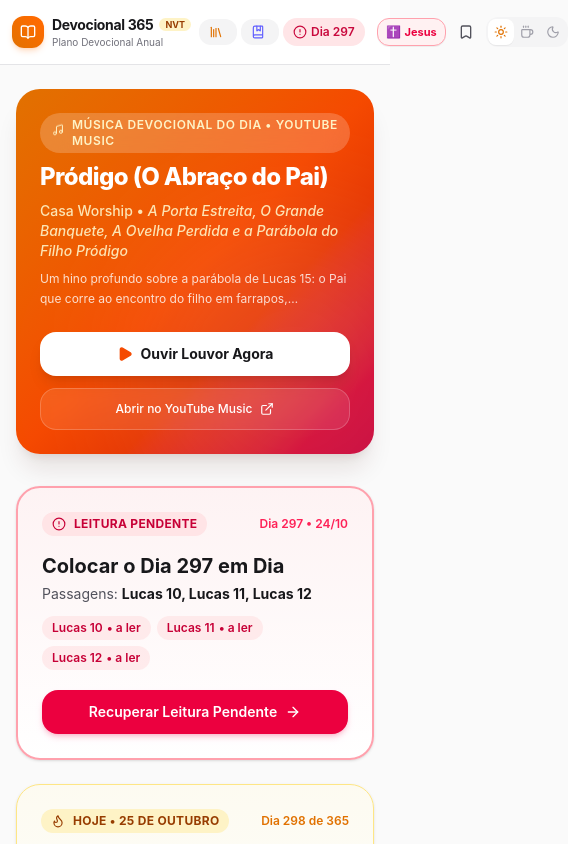
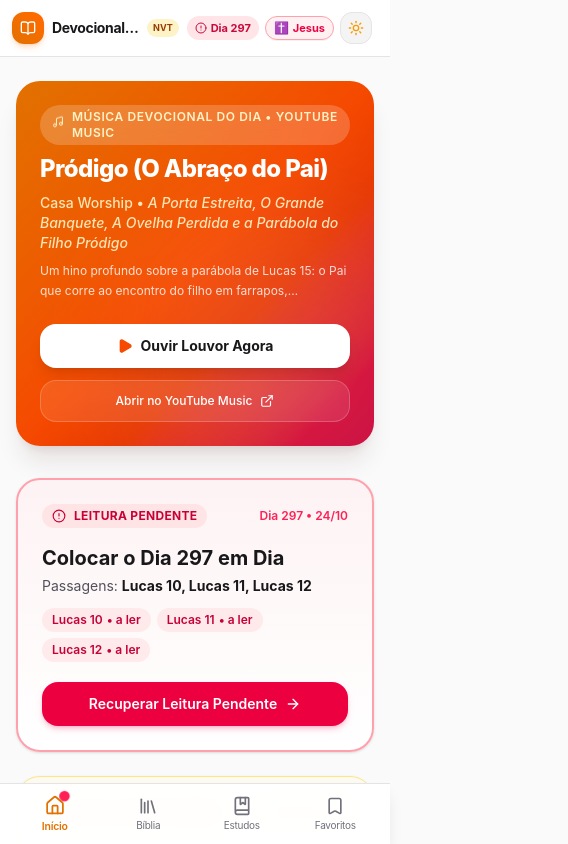
Before and after one commit to barretrb/pessoal, a React (Vite) app in the folder devocional-biblia/: page / in a window 390 px wide. Shown: the top 844 px of the page, 568 px wide, since content can reach past the window. Built offline with nearby package versions, Linux system fonts and the light colour scheme.

Commit message:
feat(mobile): reformular navegacao mobile com BottomNav e header enxuto sem estouro

```diff
--- a/devocional-biblia/src/App.jsx
+++ b/devocional-biblia/src/App.jsx
@@ -1,5 +1,6 @@
 import React, { useState, useEffect } from 'react';
 import Navbar from './components/Navbar';
+import BottomNav from './components/BottomNav';
 import Dashboard from './components/Dashboard';
 import LeitorBiblico from './components/LeitorBiblico';
 import BibleArcModal from './components/BibleArcModal';
@@ -177,7 +178,7 @@
       />
 
       {/* Conteúdo Principal */}
-      <main className="flex-1 pb-16">
+      <main className="flex-1 pb-24 md:pb-16 overflow-x-hidden">
         {currentView === 'dashboard' ? (
           <Dashboard
             days={days}
@@ -226,6 +227,23 @@
           />
         )}
       </main>
+
+      {/* Barra de Navegação Inferior Móvel (Otimizada para Celular) */}
+      <BottomNav
+        currentView={currentView}
+        onGoHome={() => {
+          setIsFreeReading(false);
+          setCurrentView('dashboard');
+        }}
+        onOpenBibleNav={() => setBibleNavOpen(true)}
+        onOpenStudyInfo={() => handleOpenStudyInfo(isFreeReading ? freeReadingBook : 'Lucas')}
+        onOpenFavorites={() => {
+          setFavorites(storage.getFavorites());
+          setHighlights(storage.getHighlights());
+          setFavoritesModalOpen(true);
+        }}
+        pendingDayId={pendingDayId}
+      />
 
       {/* Modal Navegação Livre da Bíblia */}
       <NavegacaoBibliaModal
--- /dev/null
+++ b/devocional-biblia/src/components/BottomNav.jsx
@@ -0,0 +1,80 @@
+import React from 'react';
+import {
+  Home,
+  Library,
+  BookMarked,
+  Bookmark,
+  AlertCircle
+} from 'lucide-react';
+
+export default function BottomNav({
+  currentView,
+  onGoHome,
+  onOpenBibleNav,
+  onOpenStudyInfo,
+  onOpenFavorites,
+  pendingDayId
+}) {
+  const isHomeActive = currentView === 'dashboard';
+  const isReaderActive = currentView === 'reader';
+
+  return (
+    <nav className="fixed bottom-0 left-0 right-0 z-40 md:hidden bg-white/95 dark:bg-zinc-900/95 sepia:bg-[#f4e4c1]/95 backdrop-blur-md border-t border-zinc-200 dark:border-zinc-800 sepia:border-[#e6d3a7] shadow-lg transition-colors">
+      <div className="grid grid-cols-4 h-15 items-center px-2 max-w-md mx-auto">
+
+        {/* Aba 1: Início / Panorama */}
+        <button
+          onClick={onGoHome}
+          className={`relative flex flex-col items-center justify-center py-1 transition-all ${
+            isHomeActive
+              ? 'text-amber-600 dark:text-amber-400 font-semibold scale-105'
+              : 'text-zinc-500 dark:text-zinc-400 sepia:text-[#76634c] hover:text-zinc-800 dark:hover:text-zinc-200'
+          }`}
+        >
+          <div className="relative">
+            <Home className="w-5 h-5" />
+            {pendingDayId && (
+              <span className="absolute -top-1 -right-1 w-2.5 h-2.5 bg-rose-500 rounded-full animate-ping" />
+            )}
+            {pendingDayId && (
+              <span className="absolute -top-1 -right-1 w-2.5 h-2.5 bg-rose-500 rounded-full" />
+            )}
+          </div>
+          <span className="text-[10px] mt-0.5 tracking-tight">Início</span>
+        </button>
+
+        {/* Aba 2: Bíblia (66 Livros) */}
+        <button
+          onClick={onOpenBibleNav}
+          className={`flex flex-col items-center justify-center py-1 transition-all ${
+            isReaderActive
+              ? 'text-amber-600 dark:text-amber-400 font-semibold'
+              : 'text-zinc-500 dark:text-zinc-400 sepia:text-[#76634c] hover:text-zinc-800 dark:hover:text-zinc-200'
+          }`}
+        >
+          <Library className="w-5 h-5" />
+          <span className="text-[10px] mt-0.5 tracking-tight">Bíblia</span>
+        </button>
+
+        {/* Aba 3: Bíblia de Estudos */}
+        <button
+          onClick={() => onOpenStudyInfo && onOpenStudyInfo()}
+          className="flex flex-col items-center justify-center py-1 text-zinc-500 dark:text-zinc-400 sepia:text-[#76634c] hover:text-indigo-600 dark:hover:text-indigo-400 transition-all"
+        >
+          <BookMarked className="w-5 h-5" />
+          <span className="text-[10px] mt-0.5 tracking-tight">Estudos</span>
+        </button>
+
+        {/* Aba 4: Meus Favoritos */}
+        <button
+          onClick={onOpenFavorites}
+          className="flex flex-col items-center justify-center py-1 text-zinc-500 dark:text-zinc-400 sepia:text-[#76634c] hover:text-amber-600 dark:hover:text-amber-400 transition-all"
+        >
+          <Bookmark className="w-5 h-5" />
+          <span className="text-[10px] mt-0.5 tracking-tight">Favoritos</span>
+        </button>
+
+      </div>
+    </nav>
+  );
+}
--- a/devocional-biblia/src/components/Navbar.jsx
+++ b/devocional-biblia/src/components/Navbar.jsx
@@ -25,72 +25,62 @@
   onOpenBibleNav,
   onOpenStudyInfo
 }) {
+  // Alternador de tema em 1 clique para mobile (Claro -> Sépia -> Escuro -> Claro)
+  const handleCycleTheme = () => {
+    if (theme === 'light') setTheme('sepia');
+    else if (theme === 'sepia') setTheme('dark');
+    else setTheme('light');
+  };
+
   return (
     <header className="sticky top-0 z-40 backdrop-blur-md border-b transition-colors duration-200 bg-white/95 dark:bg-zinc-900/95 sepia:bg-[#f4e4c1]/95 border-zinc-200 dark:border-zinc-800 sepia:border-[#e6d3a7]">
-      <div className="max-w-6xl mx-auto px-3 sm:px-6 h-16 flex items-center justify-between gap-2">
+      <div className="max-w-6xl mx-auto px-3 sm:px-6 h-14 sm:h-16 flex items-center justify-between gap-2 overflow-hidden">
 
-        {/* 1. LOGO E TÍTULO RESPONSIVO (SEM QUEBRA DE LINHA NO MOBILE) */}
+        {/* 1. LOGO E TÍTULO RESPONSIVO (COMPACTO NO MOBILE) */}
         <div
           onClick={() => setCurrentView('dashboard')}
-          className="flex items-center space-x-2 sm:space-x-2.5 cursor-pointer group shrink-0 min-w-0"
+          className="flex items-center space-x-2 cursor-pointer group shrink min-w-0"
+          title="Ir para o Início / Panorama"
         >
           <div className="w-8 h-8 sm:w-9 sm:h-9 rounded-xl bg-gradient-to-tr from-amber-600 to-orange-500 flex items-center justify-center text-white shadow-md shadow-orange-500/20 group-hover:scale-105 transition-transform shrink-0">
             <BookOpen className="w-4 h-4 sm:w-4.5 sm:h-4.5" />
           </div>
-          <div className="min-w-0">
-            <div className="flex items-center space-x-1.5">
-              <span className="font-bold text-sm sm:text-base text-zinc-900 dark:text-zinc-100 sepia:text-[#433422] tracking-tight whitespace-nowrap">
-                Devocional 365
-              </span>
-              <span className="text-[9px] font-bold uppercase px-1.5 py-0.2 rounded-full bg-amber-100 dark:bg-amber-950 text-amber-800 dark:text-amber-300">
-                NVT
-              </span>
-            </div>
-            <p className="text-[10px] sm:text-xs text-zinc-500 dark:text-zinc-400 sepia:text-[#76634c] whitespace-nowrap hidden min-[360px]:block">
-              Plano Devocional Anual
-            </p>
+          <div className="min-w-0 flex items-center space-x-1.5">
+            <span className="font-bold text-sm sm:text-base text-zinc-900 dark:text-zinc-100 sepia:text-[#433422] tracking-tight whitespace-nowrap truncate">
+              Devocional 365
+            </span>
+            <span className="text-[9px] font-bold uppercase px-1.5 py-0.5 rounded-full bg-amber-100 dark:bg-amber-950 text-amber-800 dark:text-amber-300 shrink-0">
+              NVT
+            </span>
           </div>
         </div>
 
-        {/* 2. MENU CENTRAL: NAVEGAÇÃO BÍBLICA, ESTUDOS E DIAS */}
-        <div className="flex items-center space-x-1 sm:space-x-2">
-
-          {/* Botão Bíblia Completa (Item 6) */}
+        {/* 2. MENU CENTRAL DESKTOP (ESCONDIDO NO MOBILE, POIS FICA NA BOTTOM NAV) */}
+        <div className="hidden md:flex items-center space-x-2">
+          {/* Botão Bíblia Completa */}
           <button
             onClick={onOpenBibleNav}
-            className="flex items-center space-x-1 px-2.5 py-1.5 rounded-xl text-xs font-semibold bg-zinc-100 dark:bg-zinc-800 text-zinc-700 dark:text-zinc-300 hover:bg-zinc-200 dark:hover:bg-zinc-700 transition-colors"
+            className="flex items-center space-x-1.5 px-3 py-1.5 rounded-xl text-xs font-semibold bg-zinc-100 dark:bg-zinc-800 text-zinc-700 dark:text-zinc-300 hover:bg-zinc-200 dark:hover:bg-zinc-700 transition-colors"
             title="Acessar todos os 66 livros da Bíblia a qualquer momento"
           >
             <Library className="w-3.5 h-3.5 text-amber-600" />
-            <span className="hidden sm:inline">Bíblia</span>
+            <span>Bíblia</span>
           </button>
 
-          {/* Botão Bíblia de Estudos (Item 7) */}
+          {/* Botão Bíblia de Estudos */}
           <button
             onClick={() => onOpenStudyInfo && onOpenStudyInfo('Lucas')}
-            className="flex items-center space-x-1 px-2.5 py-1.5 rounded-xl text-xs font-semibold bg-zinc-100 dark:bg-zinc-800 text-zinc-700 dark:text-zinc-300 hover:bg-zinc-200 dark:hover:bg-zinc-700 transition-colors"
+            className="flex items-center space-x-1.5 px-3 py-1.5 rounded-xl text-xs font-semibold bg-zinc-100 dark:bg-zinc-800 text-zinc-700 dark:text-zinc-300 hover:bg-zinc-200 dark:hover:bg-zinc-700 transition-colors"
             title="Consultar Introdução e Estudo dos Livros da Bíblia"
           >
             <BookMarked className="w-3.5 h-3.5 text-indigo-500" />
-            <span className="hidden sm:inline">Estudos</span>
+            <span>Bíblia de Estudos</span>
           </button>
-
-          {/* Alerta de Leitura Pendente */}
-          {pendingDayId && (
-            <button
-              onClick={() => onSelectDay(pendingDayId)}
-              className="flex items-center space-x-1 px-2.5 py-1.5 rounded-full text-xs font-semibold bg-rose-100 dark:bg-rose-950/70 text-rose-700 dark:text-rose-300 hover:bg-rose-200 transition-colors animate-pulse"
-              title="Você tem leitura pendente!"
-            >
-              <AlertCircle className="w-3.5 h-3.5" />
-              <span className="whitespace-nowrap">Dia {pendingDayId}</span>
-            </button>
-          )}
 
           {/* Leitura de Hoje */}
           <button
             onClick={() => onSelectDay(currentDayId)}
-            className={`hidden md:flex items-center space-x-1.5 px-3 py-1.5 rounded-full text-xs font-medium transition-colors ${
+            className={`flex items-center space-x-1.5 px-3 py-1.5 rounded-full text-xs font-medium transition-colors ${
               currentView === 'reader'
                 ? 'bg-amber-500 text-white shadow-sm'
                 : 'bg-zinc-100 dark:bg-zinc-800 text-zinc-700 dark:text-zinc-300 hover:bg-zinc-200 dark:hover:bg-zinc-700'
@@ -101,34 +91,57 @@
           </button>
         </div>
 
-        {/* 3. MENU DIREITO: PALAVRAS DE JESUS, FAVORITOS, TEMA */}
+        {/* 3. MENU DIREITO ULTRA-ENXUTO (OTIMIZADO PARA CELULAR) */}
         <div className="flex items-center space-x-1.5 sm:space-x-2 shrink-0">
 
-          {/* Botão Palavras de Jesus (Red Letter) - ÍCONE CLARO E INEQUÍVOCO (NÃO É IA) */}
+          {/* Alerta de Leitura Pendente (Se houver) */}
+          {pendingDayId && (
+            <button
+              onClick={() => onSelectDay(pendingDayId)}
+              className="flex items-center space-x-1 px-2 py-1 sm:px-2.5 sm:py-1.5 rounded-full text-[11px] sm:text-xs font-bold bg-rose-100 dark:bg-rose-950/70 text-rose-700 dark:text-rose-300 hover:bg-rose-200 transition-colors animate-pulse shrink-0"
+              title="Você tem leitura pendente!"
+            >
+              <AlertCircle className="w-3 h-3 sm:w-3.5 sm:h-3.5" />
+              <span className="whitespace-nowrap">Dia {pendingDayId}</span>
+            </button>
+          )}
+
+          {/* Botão Palavras de Jesus (Red Letter) - Compacto */}
           <button
             onClick={() => setRedLetterEnabled(!redLetterEnabled)}
-            className={`px-2 py-1.5 rounded-xl text-xs font-semibold transition-all flex items-center space-x-1 border ${
+            className={`px-2 py-1 sm:px-2.5 sm:py-1.5 rounded-xl text-xs font-semibold transition-all flex items-center space-x-1 border shrink-0 ${
               redLetterEnabled
                 ? 'text-rose-600 dark:text-rose-400 bg-rose-50 dark:bg-rose-950/50 border-rose-300 dark:border-rose-800 shadow-2xs'
                 : 'text-zinc-400 hover:text-zinc-600 dark:hover:text-zinc-300 border-zinc-200 dark:border-zinc-800'
             }`}
-            title={redLetterEnabled ? "Palavras de Jesus em Destaque: ATIVADO (Clique para desativar)" : "Ativar Destaque das Palavras de Jesus em Vermelho"}
+            title={redLetterEnabled ? "Palavras de Jesus em Vermelho: ATIVADO" : "Ativar Palavras de Jesus em Vermelho"}
           >
             <span className="text-xs font-black text-rose-500 leading-none">✝</span>
-            <span className="text-[11px] font-bold">Jesus</span>
+            <span className="text-[11px] font-bold hidden min-[340px]:inline">Jesus</span>
           </button>
 
-          {/* Favoritos e Destaques */}
+          {/* Favoritos (Apenas Desktop - no Mobile fica na Bottom Nav) */}
           <button
             onClick={onOpenFavorites}
-            className="p-1.5 sm:p-2 rounded-xl text-zinc-600 dark:text-zinc-300 hover:bg-zinc-100 dark:hover:bg-zinc-800 transition-colors"
+            className="hidden md:flex p-1.5 sm:p-2 rounded-xl text-zinc-600 dark:text-zinc-300 hover:bg-zinc-100 dark:hover:bg-zinc-800 transition-colors"
             title="Meus Destaques e Favoritos"
           >
             <Bookmark className="w-4 h-4" />
           </button>
 
-          {/* Alternador de Tema: Claro / Sépia / Escuro */}
-          <div className="flex items-center bg-zinc-100 dark:bg-zinc-800 sepia:bg-[#e6d3a7]/50 rounded-xl p-0.5">
+          {/* TEMA MOBILE: 1 Único Botão Cíclico Elegante */}
+          <button
+            onClick={handleCycleTheme}
+            className="md:hidden p-1.5 rounded-xl bg-zinc-100 dark:bg-zinc-800 sepia:bg-[#e6d3a7]/50 text-zinc-700 dark:text-zinc-200 border border-zinc-200 dark:border-zinc-700 shrink-0 flex items-center justify-center w-8 h-8"
+            title={`Tema atual: ${theme === 'light' ? 'Claro' : theme === 'sepia' ? 'Sépia' : 'Escuro'}. Clique para alternar.`}
+          >
+            {theme === 'light' && <Sun className="w-4 h-4 text-amber-500" />}
+            {theme === 'sepia' && <Coffee className="w-4 h-4 text-amber-800" />}
+            {theme === 'dark' && <Moon className="w-4 h-4 text-amber-300" />}
+          </button>
+
+          {/* TEMA DESKTOP: 3 Botões Claros / Sépia / Escuro */}
+          <div className="hidden md:flex items-center bg-zinc-100 dark:bg-zinc-800 sepia:bg-[#e6d3a7]/50 rounded-xl p-0.5">
             <button
               onClick={() => setTheme('light')}
               className={`p-1.5 rounded-lg transition-colors ${
```
Also changed, not shown: devocional-biblia/src/components/LeitorBiblico.jsx (+12 -12 lines).
